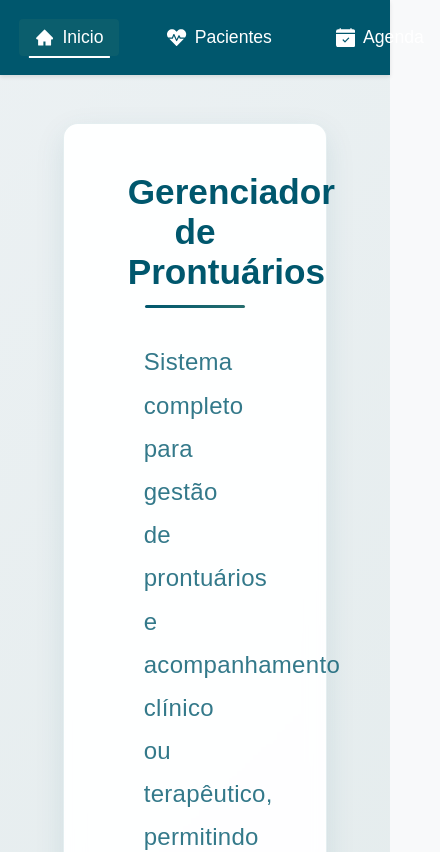
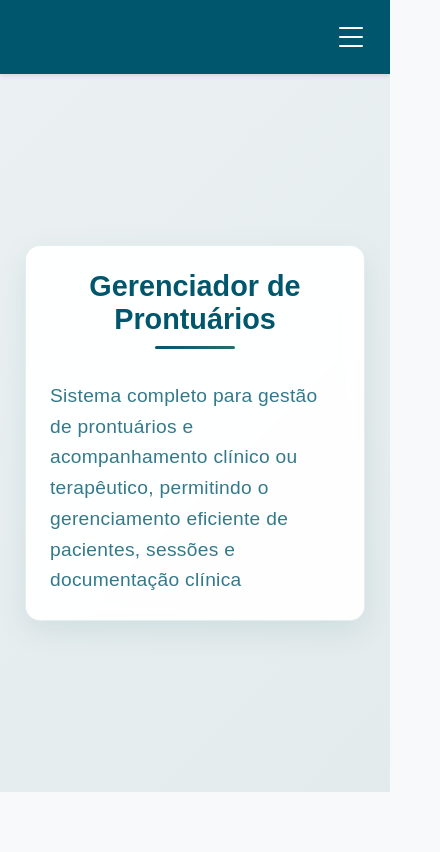
Before and after one commit to HenriqueQSanches/Gerenciador-Prontuario, a React (Vite) app in the folder frontend/: page / in a window 390 px wide. Shown: the top 852 px of the page, 440 px wide, since content can reach past the window. Built offline with nearby package versions, Linux system fonts and the light colour scheme.

Commit message:
feat: implement responsive design for the website

```diff
--- a/frontend/package.json
+++ b/frontend/package.json
@@ -4,7 +4,7 @@
   "version": "0.0.0",
   "type": "module",
   "scripts": {
-    "dev": "vite",
+    "dev": "vite --host",
     "build": "vite build",
     "lint": "eslint .",
     "preview": "vite preview"
--- a/frontend/src/components/Navbar.jsx
+++ b/frontend/src/components/Navbar.jsx
@@ -1,25 +1,46 @@
-import React from 'react';
+import React, { useState } from 'react';
 import { Link, useLocation } from 'react-router-dom';
-import { NavContainer, NavList, NavItem, NavGroup } from './Navbar.styles';
+import { NavContainer, NavList, NavItem, NavGroup, MenuButton, MobileHeader, MenuIcon } from './Navbar.styles';
 import { AiFillHome } from 'react-icons/ai';
 import { FaHeartbeat } from 'react-icons/fa';
 import { BsFillCalendarCheckFill } from 'react-icons/bs';
+import { GiHamburgerMenu } from 'react-icons/gi';
+import { AiOutlineClose } from 'react-icons/ai';
 
 const Navbar = () => {
   const location = useLocation();
+  const [isMenuOpen, setIsMenuOpen] = useState(false);
+
+  const toggleMenu = () => {
+    setIsMenuOpen(!isMenuOpen);
+  };
+
+  const closeMenu = () => {
+    setIsMenuOpen(false);
+  };
 
   return (
     <NavContainer>
-      <NavList>
+      <MobileHeader>
+        <MenuButton onClick={toggleMenu}>
+          <MenuIcon isOpen={isMenuOpen}>
+            <span></span>
+            <span></span>
+            <span></span>
+          </MenuIcon>
+        </MenuButton>
+      </MobileHeader>
+
+      <NavList isOpen={isMenuOpen}>
         <NavGroup>
           <NavItem active={location.pathname === "/"}>
-            <Link to="/"><AiFillHome /> Inicio</Link>
+            <Link to="/" onClick={closeMenu}><AiFillHome /> Inicio</Link>
           </NavItem>
           <NavItem active={location.pathname === "/pacientes"}>
-            <Link to="/pacientes"><FaHeartbeat /> Pacientes</Link>
+            <Link to="/pacientes" onClick={closeMenu}><FaHeartbeat /> Pacientes</Link>
           </NavItem>
           <NavItem active={location.pathname === "/agenda"}>
-            <Link to="/agenda"><BsFillCalendarCheckFill /> Agenda</Link>
+            <Link to="/agenda" onClick={closeMenu}><BsFillCalendarCheckFill /> Agenda</Link>
           </NavItem>
         </NavGroup>
         <NavGroup>
--- a/frontend/src/components/Navbar.styles.js
+++ b/frontend/src/components/Navbar.styles.js
@@ -4,6 +4,7 @@ export const NavContainer = styled.nav`
   background-color: rgb(0, 87, 109);
   padding: 1.2rem;
   box-shadow: 0 2px 4px rgba(0, 0, 0, 0.1);
+  position: relative;
 `;
 
 export const NavList = styled.ul`
@@ -15,6 +16,18 @@ export const NavList = styled.ul`
   max-width: 1200px;
   margin: 0 auto;
   justify-content: space-between;
+
+  @media (max-width: 768px) {
+    flex-direction: column;
+    position: absolute;
+    top: 100%;
+    left: ${props => props.isOpen ? '0' : '-100%'};
+    width: 100%;
+    background-color: rgb(0, 87, 109);
+    padding: 1rem 0;
+    transition: left 0.3s ease;
+    z-index: 1000;
+  }
 `;
 
 export const NavItem = styled.li`
@@ -35,6 +48,10 @@ export const NavItem = styled.li`
     }
 
     &::after {
+      @media (max-width: 768px) {
+        display: none;
+      }
+
       content: '';
       position: absolute;
       width: ${props => props.active ? '80%' : '0'};
@@ -47,6 +64,10 @@ export const NavItem = styled.li`
     }
 
     &:hover {
+      @media (max-width: 768px) {
+        background-color: rgba(38, 110, 110, 0.2);
+      }
+
       color: #ffffff;
       background-color: ${props => props.active ? 'rgba(38, 110, 110, 0.4)' : 'rgba(38, 110, 110, 0.2)'};
 
@@ -58,6 +79,11 @@ export const NavItem = styled.li`
 
   ${props => props.active && `
     a {
+      @media (max-width: 768px) {
+        background-color: transparent;
+        font-weight: normal;
+      }
+
       background-color: rgba(38, 110, 110, 0.3);
       font-weight: 500;
     }
@@ -67,4 +93,70 @@ export const NavItem = styled.li`
 export const NavGroup = styled.div`
   display: flex;
   gap: 2rem;
+
+  @media (max-width: 768px) {
+    flex-direction: column;
+    gap: 0.5rem;
+    width: 100%;
+  }
 `;
+
+export const MenuIcon = styled.div`
+  width: 24px;
+  height: 20px;
+  position: relative;
+  cursor: pointer;
+
+  span {
+    display: block;
+    position: absolute;
+    height: 2px;
+    width: 100%;
+    background: white;
+    border-radius: 2px;
+    opacity: 1;
+    left: 0;
+    transform: rotate(0deg);
+    transition: .25s ease-in-out;
+
+    &:nth-child(1) {
+      top: ${props => props.isOpen ? '9px' : '0px'};
+      transform: ${props => props.isOpen ? 'rotate(45deg)' : 'rotate(0)'};
+    }
+
+    &:nth-child(2) {
+      top: 9px;
+      opacity: ${props => props.isOpen ? '0' : '1'};
+      transform: ${props => props.isOpen ? 'translateX(20px)' : 'translateX(0)'};
+    }
+
+    &:nth-child(3) {
+      top: ${props => props.isOpen ? '9px' : '18px'};
+      transform: ${props => props.isOpen ? 'rotate(-45deg)' : 'rotate(0)'};
+    }
+  }
+`;
+
+export const MenuButton = styled.button`
+  display: none;
+  background: none;
+  border: none;
+  padding: 0.5rem;
+  cursor: pointer;
+
+  @media (max-width: 768px) {
+    display: flex;
+    align-items: center;
+    justify-content: center;
+  }
+`;
+
+export const MobileHeader = styled.div`
+  display: none;
+
+  @media (max-width: 768px) {
+    display: flex;
+    justify-content: flex-end;
+    align-items: center;
+  }
+`;
--- a/frontend/src/pages/Home/Home.styles.js
+++ b/frontend/src/pages/Home/Home.styles.js
@@ -8,6 +8,11 @@ export const MainContent = styled.main`
   flex-direction: column;
   align-items: center;
   justify-content: center;
+
+  @media (max-width: 768px) {
+    padding: 1rem;
+    min-height: 85vh;
+  }
 `;
 
 export const Title = styled.h1`
@@ -29,6 +34,15 @@ export const Title = styled.h1`
     background: linear-gradient(90deg, rgb(0, 87, 109), rgb(38, 110, 110));
     border-radius: 2px;
   }
+
+  @media (max-width: 768px) {
+    font-size: 1.8rem;
+    padding-bottom: 0.8rem;
+
+    &::after {
+      width: 80px;
+    }
+  }
 `;
 
 export const Subtitle = styled.h2`
@@ -41,6 +55,13 @@ export const Subtitle = styled.h2`
   margin-top: 1rem;
   padding: 0 1rem;
   letter-spacing: 0.3px;
+
+  @media (max-width: 768px) {
+    font-size: 1.2rem;
+    padding: 0;
+    text-align: left;
+    line-height: 1.6;
+  }
 `;
 
 export const Container = styled.div`
@@ -64,4 +85,9 @@ export const WelcomeCard = styled.div`
   &:hover {
     transform: translateY(-5px);
   }
+
+  @media (max-width: 768px) {
+    padding: 1.5rem;
+    width: 95%;
+  }
 `;
```
